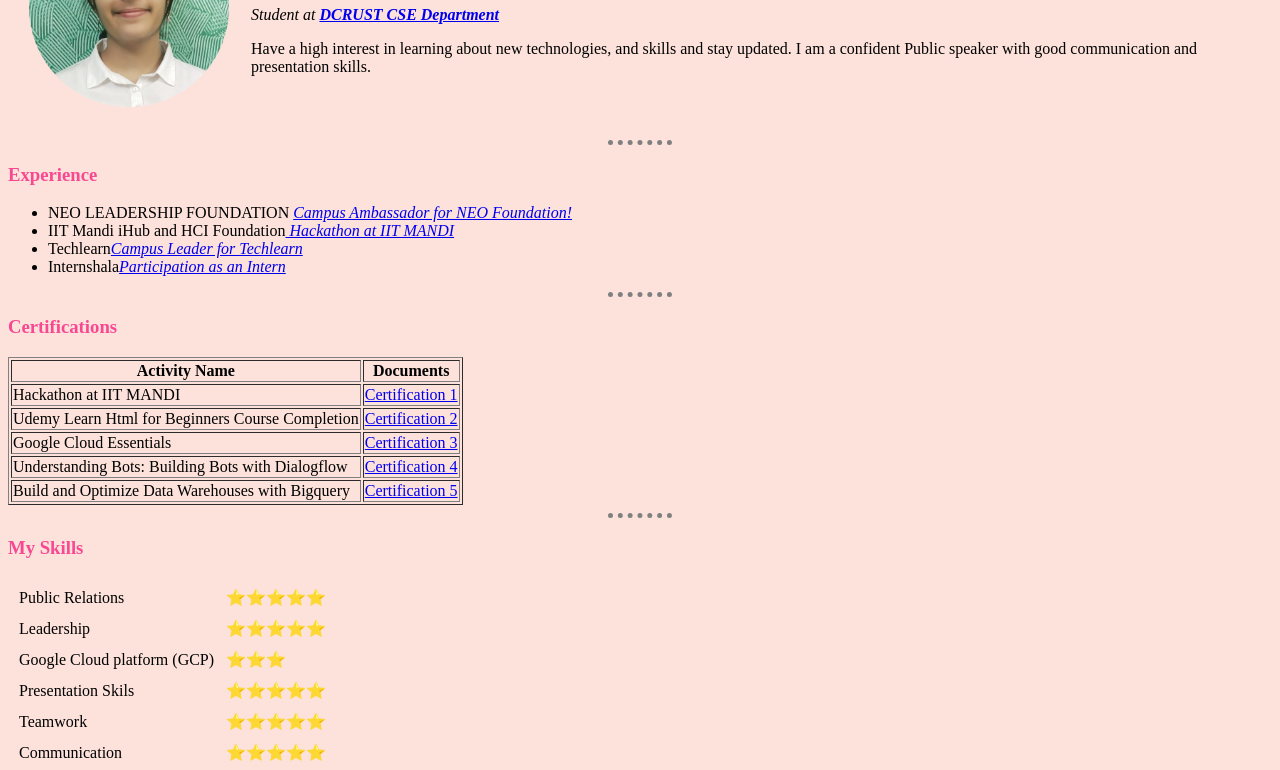
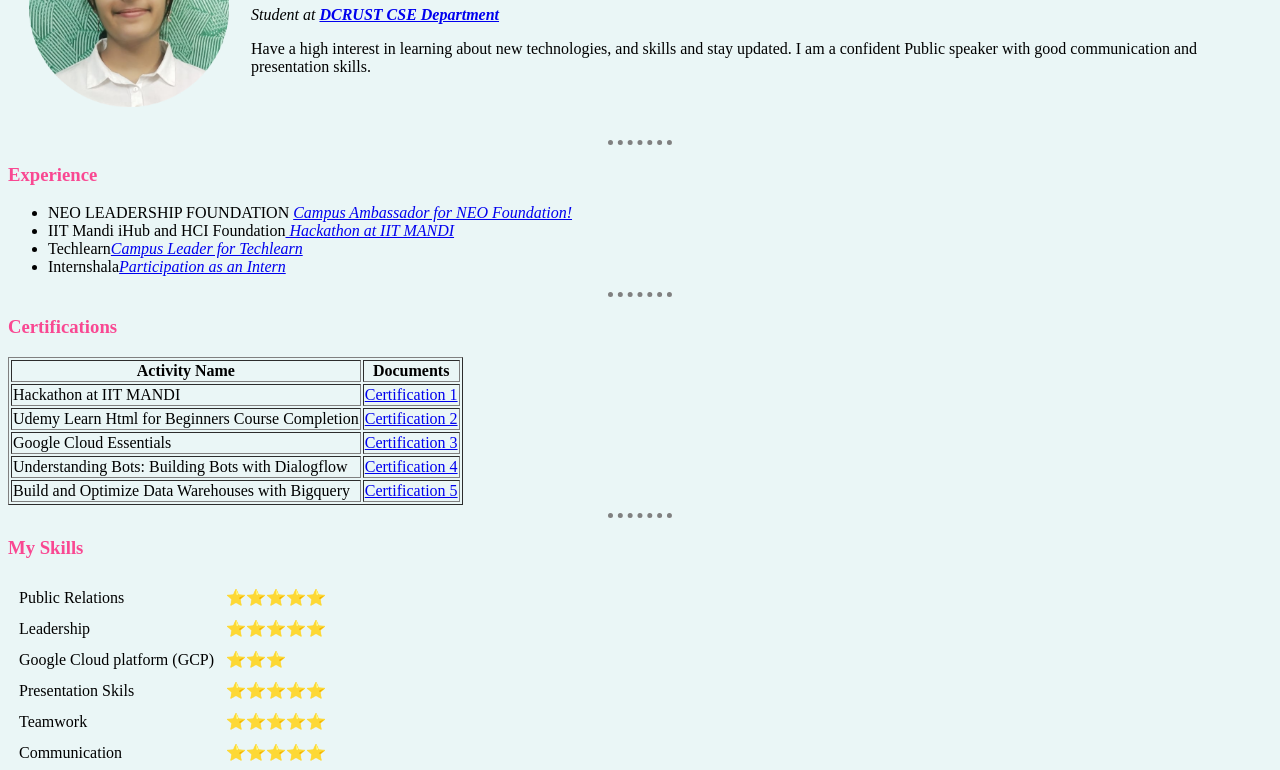
Before and after one commit to ADITI-2003/CV, a plain HTML site: page index.html in a window 1280 px wide. Shown: the part 122-892 px from the top of the page. Drawn offline with Linux system fonts and the light colour scheme.

Commit message:
Update styles.css

```diff
--- a/css/styles.css
+++ b/css/styles.css
@@ -1,5 +1,5 @@
 body{
-  background-color:#FCE2DB;
+  background-color:#EAF6F6;
 }
 hr{
   border-style:dotted none none;
```
